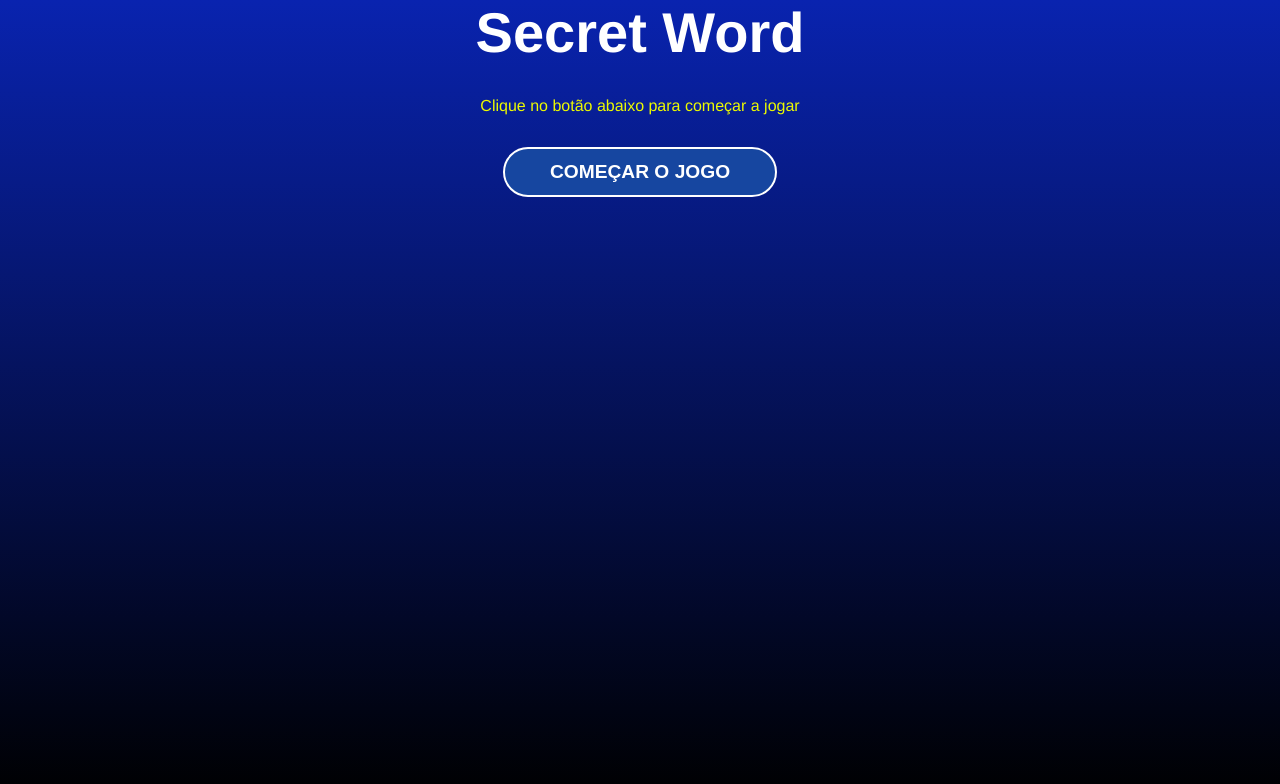
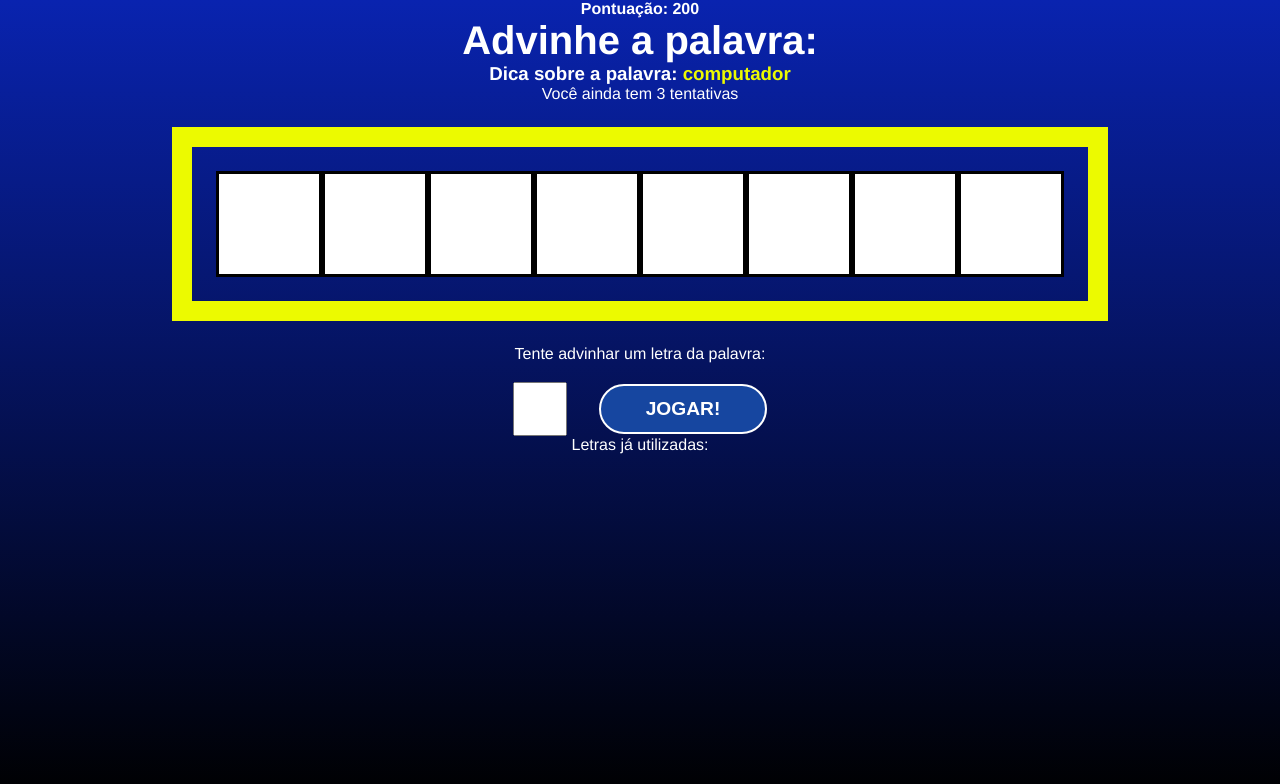
Before and after one commit to JonathaCnB/project-standard-react, a React (Create React App) app: page / in a window 1280 px wide. Shown: the top 784 px of the page. Built offline with nearby package versions, Linux system fonts and the light colour scheme.

Commit message:
feat: conclusion project

```diff
--- a/src/components/Game/index.css
+++ b/src/components/Game/index.css
@@ -0,0 +1,48 @@
+.game h1 {
+ font-size: 2.5em;
+}
+
+.points span {
+  font-weight: bold;
+}
+
+.tip span {
+  color: #ecfa00
+}
+
+.wordContainer {
+  margin: 1.5em;
+  padding: 1.5em;
+  border: 20px solid #ecfa00;
+  display: flex;
+}
+
+.letter, .blankSquare {
+  font-size: 70px;
+  line-height: 1.5;
+  border: 3px solid #000;
+  height: 100px;
+  width: 100px;
+  text-transform: uppercase;
+  background-color: #fff;
+  color: #000;
+  font-weight: bold;
+}
+
+.letterContainer p {
+  margin-bottom: 1.2em;
+}
+
+.letterContainer form {
+  display: flex;
+  align-items: center;
+  justify-content: center;
+}
+
+.letterContainer input {
+  height: 50px;
+  width: 50px;
+  font-size: 2em;
+  text-align: center;
+  margin-right: 1em;
+}
--- a/src/components/Game/index.jsx
+++ b/src/components/Game/index.jsx
@@ -1,17 +1,82 @@
 import P from 'prop-types';
-import React from 'react';
+import React, { useState } from 'react';
+import { useRef } from 'react';
 import './index.css';
-const Game = ({ verifyLetter }) => {
+const Game = ({
+  verifyLetter,
+  pickedWord,
+  pickedCategory,
+  letters,
+  guessedLetters,
+  wrongLetters,
+  guesses,
+  score,
+}) => {
+  const [letter, setLetter] = useState('');
+  const letterInputRef = useRef(null);
+
+  const handleSubmit = (e) => {
+    e.preventDefault();
+    verifyLetter(letter);
+    setLetter('');
+    letterInputRef.current.focus();
+  };
+
   return (
-    <div>
-      <h1>Game</h1>
-      <button onClick={verifyLetter}>Finalizar o jogo</button>
+    <div className="game">
+      <p className="points">
+        <span>Pontuação: {score}</span>
+      </p>
+      <h1>Advinhe a palavra:</h1>
+      <h3 className="tip">
+        Dica sobre a palavra: <span>{pickedCategory}</span>
+      </h3>
+      <p>Você ainda tem {guesses} tentativas</p>
+      <div className="wordContainer">
+        {letters.map((letter, i) =>
+          guessedLetters.includes(letter) ? (
+            <span className="letter" key={i}>
+              {letter}
+            </span>
+          ) : (
+            <span className="blankSquare" key={i}></span>
+          ),
+        )}
+      </div>
+      <div className="letterContainer">
+        <p>Tente advinhar um letra da palavra:</p>
+        <form onSubmit={handleSubmit}>
+          <input
+            type="text"
+            name="letter"
+            maxLength="1"
+            required
+            onChange={(e) => setLetter(e.target.value)}
+            value={letter}
+            ref={letterInputRef}
+          />
+          <button>Jogar!</button>
+        </form>
+      </div>
+      <div className="wrongLettersContainer">
+        <p>Letras já utilizadas: </p>
+        {wrongLetters.map((letter, i) => (
+          <span key={i}>{letter}, </span>
+        ))}
+      </div>
     </div>
   );
 };
 
 Game.propTypes = {
   verifyLetter: P.any,
+  pickedWord: P.any,
+  pickedCategory: P.any,
+  letters: P.any,
+  guessedLetters: P.any,
+  wrongLetters: P.any,
+  guesses: P.number,
+  score: P.number,
 };
 
 export default Game;
--- a/src/components/GameOver/index.css
+++ b/src/components/GameOver/index.css
@@ -0,0 +1,4 @@
+h2 span {
+ color: #ecfa00;
+ font-size: 1.5em;
+}
--- a/src/components/GameOver/index.jsx
+++ b/src/components/GameOver/index.jsx
@@ -1,10 +1,13 @@
 import P from 'prop-types';
 import React from 'react';
 import './index.css';
-const GameOver = ({ retry }) => {
+const GameOver = ({ retry, score }) => {
   return (
     <div>
-      <h1>GameOver</h1>
+      <h1>Fim do Jogo!</h1>
+      <h2>
+        A sua pontuação foi: <span>{score}</span>
+      </h2>
       <button onClick={retry}>Recomeçar o jogo</button>
     </div>
   );
@@ -12,6 +15,7 @@
 
 GameOver.propTypes = {
   retry: P.any,
+  score: P.number,
 };
 
 export default GameOver;
--- a/src/templates/App/index.jsx
+++ b/src/templates/App/index.jsx
@@ -5,6 +5,8 @@
 import { wordsList } from '../../data/words';
 
 import * as Styled from './styles';
+import { useEffect } from 'react';
+import { useCallback } from 'react';
 
 const stages = [
   { id: 1, name: 'start' },
@@ -16,15 +18,85 @@
   const [gameStage, setGameStage] = useState(stages[0].name);
   const [words] = useState(wordsList);
 
-  const startGame = () => {
+  const [pickedWord, setPickedWord] = useState('');
+  const [pickedCategory, setPickedCategory] = useState('');
+  const [letters, setLetters] = useState([]);
+  const [guessedLetters, setGuessdLetters] = useState([]);
+  const [wrongLetters, setWrongLetters] = useState([]);
+  const [guesses, setGuesses] = useState(3);
+  const [score, setScore] = useState(0);
+
+  const pickWordAndCategory = useCallback(() => {
+    const categories = Object.keys(words);
+    const category =
+      categories[Math.floor(Math.random() * Object.keys(categories).length)];
+
+    const word =
+      words[category][Math.floor(Math.random() * words[category].length)];
+
+    return { category, word };
+  }, [words]);
+
+  const startGame = useCallback(() => {
+    clearLetterStates();
+    const { category, word } = pickWordAndCategory();
+    let wordLetters = word.split('');
+    wordLetters = wordLetters.map((l) => l.toLowerCase());
+    setPickedWord(word);
+    setPickedCategory(category);
+    setLetters(wordLetters);
     setGameStage(stages[1].name);
+  }, [pickWordAndCategory]);
+
+  const verifyLetter = (letter) => {
+    const normalizedLetter = letter.toLowerCase();
+    if (
+      guessedLetters.includes(normalizedLetter) ||
+      wrongLetters.includes(letter)
+    ) {
+      return;
+    }
+
+    if (letters.includes(normalizedLetter)) {
+      setGuessdLetters((actualGuessedLetters) => [
+        ...actualGuessedLetters,
+        normalizedLetter,
+      ]);
+    } else {
+      setWrongLetters((actualWrongLetters) => [
+        ...actualWrongLetters,
+        normalizedLetter,
+      ]);
+      setGuesses((actualGuesses) => actualGuesses - 1);
+    }
+    //setGameStage(stages[2].name);
   };
 
-  const verifyLetter = () => {
-    setGameStage(stages[2].name);
+  const clearLetterStates = () => {
+    setGuessdLetters([]);
+    setWrongLetters([]);
   };
 
+  useEffect(() => {
+    if (guesses <= 0) {
+      clearLetterStates();
+      setGameStage(stages[2].name);
+    }
+  }, [guesses]);
+
+  useEffect(() => {
+    const uniqueLetters = [...new Set(letters)];
+
+    if (guessedLetters.length === uniqueLetters.length) {
+      setScore((actualScore) => (actualScore += 100));
+
+      startGame();
+    }
+  }, [guessedLetters, letters, startGame]);
+
   const retry = () => {
+    setScore(0);
+    setGuesses(3);
     setGameStage(stages[0].name);
   };
 
@@ -32,8 +104,19 @@
     <div>
       <Styled.Wrapper>
         {gameStage === 'start' && <StartScreen startGame={startGame} />}
-        {gameStage === 'game' && <Game verifyLetter={verifyLetter} />}
-        {gameStage === 'end' && <GameOver retry={retry} />}
+        {gameStage === 'game' && (
+          <Game
+            verifyLetter={verifyLetter}
+            pickedWord={pickedWord}
+            pickedCategory={pickedCategory}
+            letters={letters}
+            guessedLetters={guessedLetters}
+            wrongLetters={wrongLetters}
+            guesses={guesses}
+            score={score}
+          />
+        )}
+        {gameStage === 'end' && <GameOver retry={retry} score={score} />}
       </Styled.Wrapper>
     </div>
   );
```
